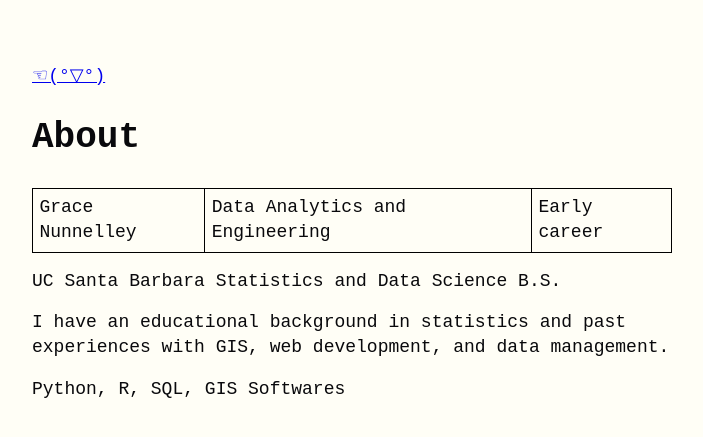
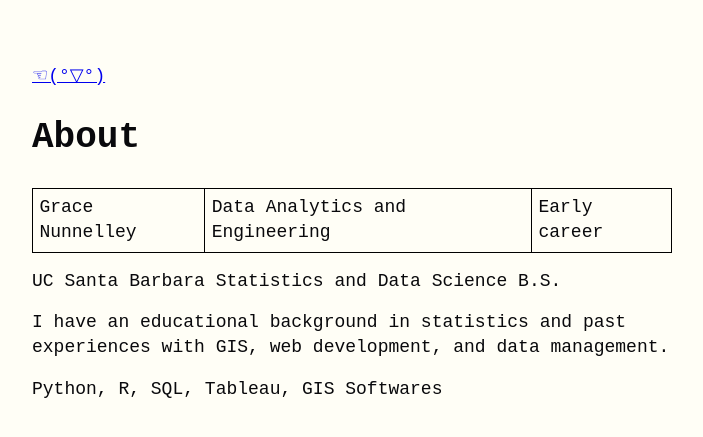
Before and after one commit to gnunnelley/portfolio, a Jekyll site: the page built from about.md, in a window 1280 px wide. Shown: the top 437 px of the page, without its empty margins (288-991 px from the left). Built offline with Jekyll 4.4.1, drawn with Linux system fonts in a browser that asks for light colours.

Commit message:
post and about update

```diff
--- a/about.md
+++ b/about.md
@@ -10,7 +10,7 @@ UC Santa Barbara Statistics and Data Science B.S.
 
 I have an educational background in statistics and past experiences with GIS, web development, and data management.
 
-Python, R, SQL, GIS Softwares
+Python, R, SQL, Tableau, GIS Softwares
 
 
 <!--
```
Also changed, not shown: _posts/2024-04-20-monte-carlo-sim.md (+1 -1 lines).
